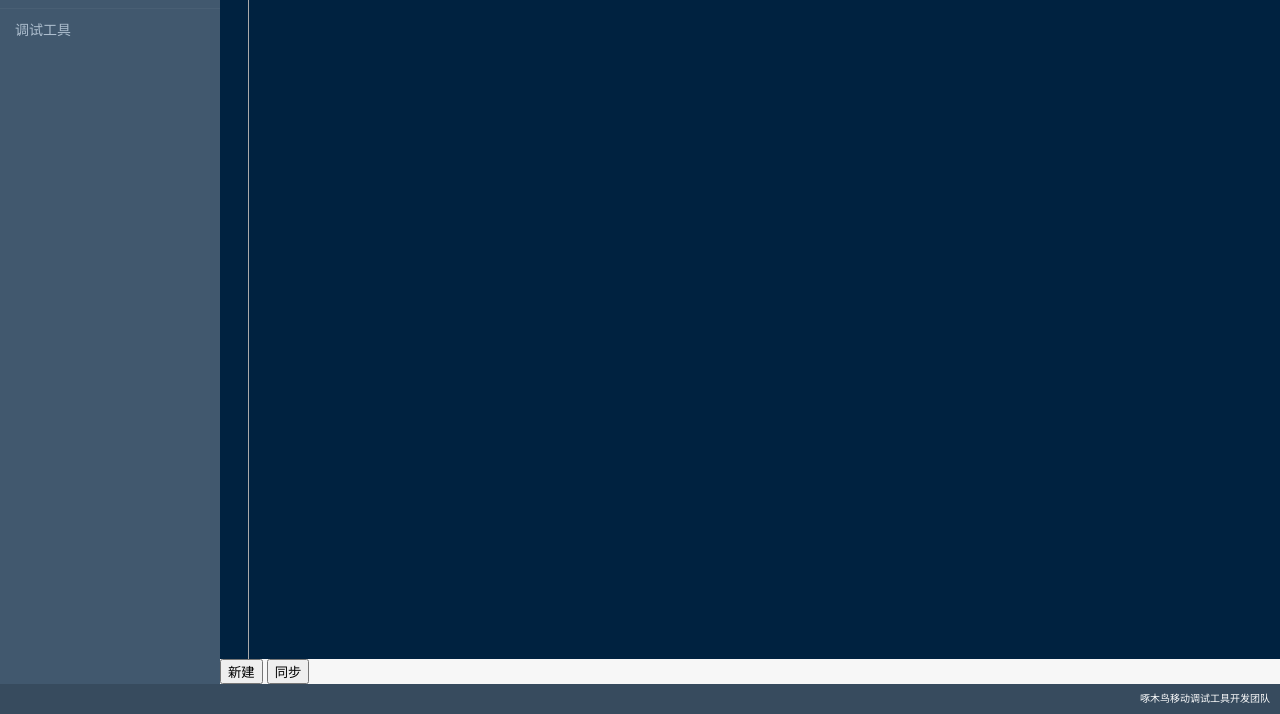
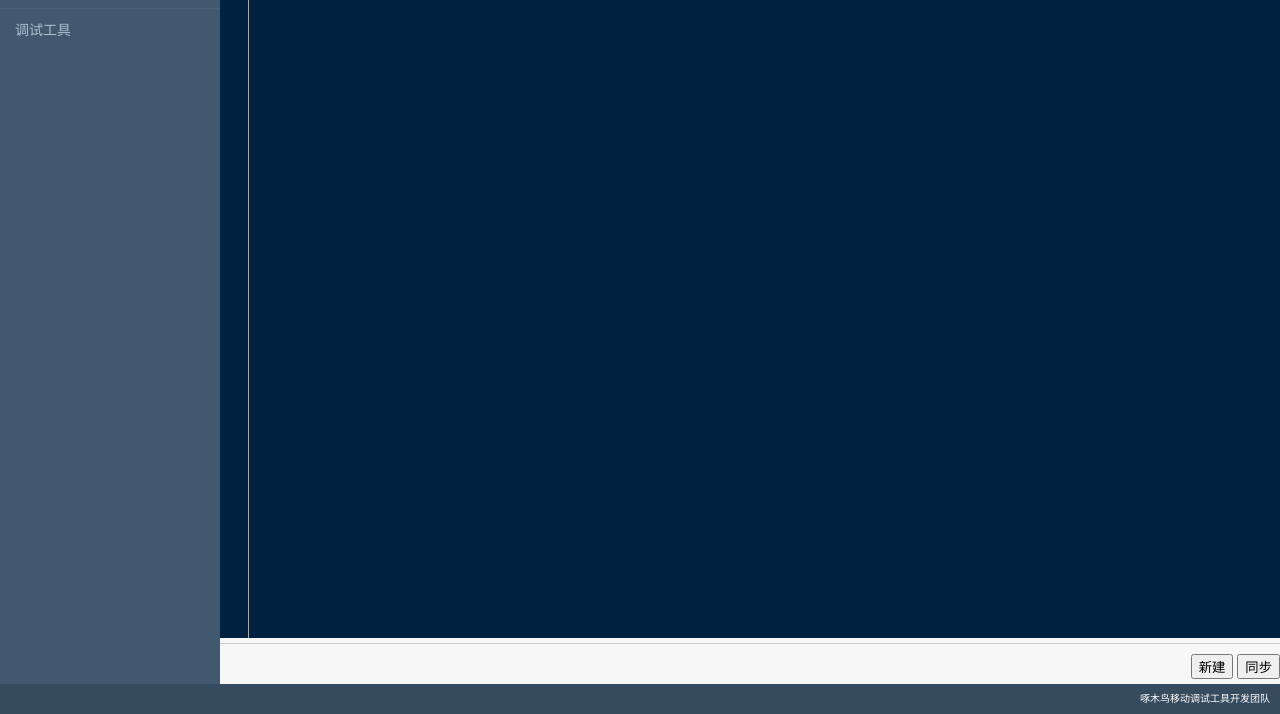
Before and after one commit to zhangjingwei/Hummingbird, a plain HTML site: page index.html in a window 1280 px wide. Shown: the part 86-800 px from the top of the page. Drawn offline with Linux system fonts and the light colour scheme.

Commit message:
【修改】增加按钮样式

```diff
--- a/style/main.css
+++ b/style/main.css
@@ -79,3 +79,13 @@ body {
 #main p {
 	height:300px;
 }
+
+.frwrap {
+	border-top: 1px solid #CCC;
+	padding:10px 0;
+	margin-top: 5px;
+	text-align: right;
+	display: block;
+}
+
+#codeedit_01 {height:100%;}
```
